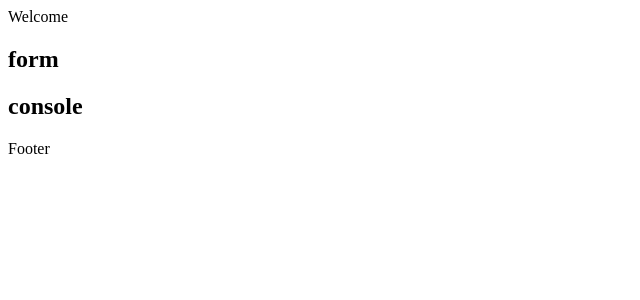
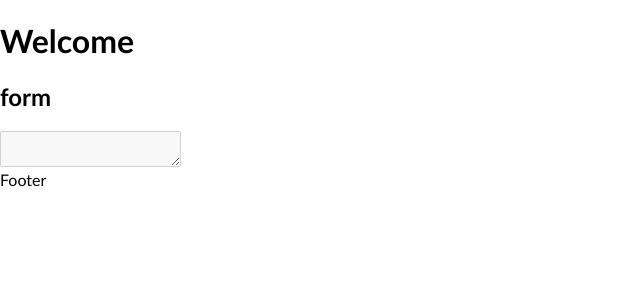
Before and after one commit to MrWellington/start-multi-scale-util, an Angular app: page / in a window 1280 px wide. Shown: the top 300 px of the page, without its empty margins (0-640 px from the left). Built offline with nearby package versions, Linux system fonts and the light colour scheme.

Commit message:
More scaffolding/proof of concept

```diff
--- a/src/app/app.component.html
+++ b/src/app/app.component.html
@@ -1,4 +1,6 @@
-<header>Welcome</header>
+<header>
+  <h1>Welcome</h1>
+</header>
 <section>
   <start-multi-scale-form></start-multi-scale-form>
   <python-console></python-console>
--- a/src/app/app.module.ts
+++ b/src/app/app.module.ts
@@ -1,5 +1,6 @@
 import { BrowserModule } from '@angular/platform-browser';
 import { NgModule } from '@angular/core';
+import { FormsModule } from '@angular/forms'
 
 import { AppComponent } from './app.component';
 import { StartMultiScaleFormComponent } from './start-multi-scale-form/start-multi-scale-form.component';
@@ -12,7 +13,8 @@ import { PythonConsoleComponent } from './python-console/python-console.componen
     PythonConsoleComponent
   ],
   imports: [
-    BrowserModule
+    BrowserModule,
+    FormsModule
   ],
   providers: [],
   bootstrap: [AppComponent]
--- a/src/app/python-console/python-console.component.html
+++ b/src/app/python-console/python-console.component.html
@@ -1 +1 @@
-<h1>console</h1>
+<textarea disabled="disabled"></textarea>
--- a/src/app/start-multi-scale-form/start-multi-scale-form.component.ts
+++ b/src/app/start-multi-scale-form/start-multi-scale-form.component.ts
@@ -1,4 +1,5 @@
 import { Component, OnInit } from '@angular/core';
+import { StartMultiScaleModel } from './start-multi-scale-model'
 
 @Component({
     selector: 'start-multi-scale-form',
@@ -8,4 +9,6 @@ export class StartMultiScaleFormComponent implements OnInit {
     ngOnInit(): void {
         console.log('console init');
     }
+
+    startMultiScaleModel: StartMultiScaleModel = {}
 }
--- /dev/null
+++ b/src/app/start-multi-scale-form/start-multi-scale-model.ts
@@ -0,0 +1,3 @@
+export interface StartMultiScaleModel {
+
+}
--- a/src/styles.scss
+++ b/src/styles.scss
@@ -1 +1,5 @@
 /* You can add global styles to this file, and also import other style files */
+body {
+    margin: 0;
+    font-family: Calibri;
+}
```
Also changed, not shown: src/app/python-console/python-console.component.scss (added).
